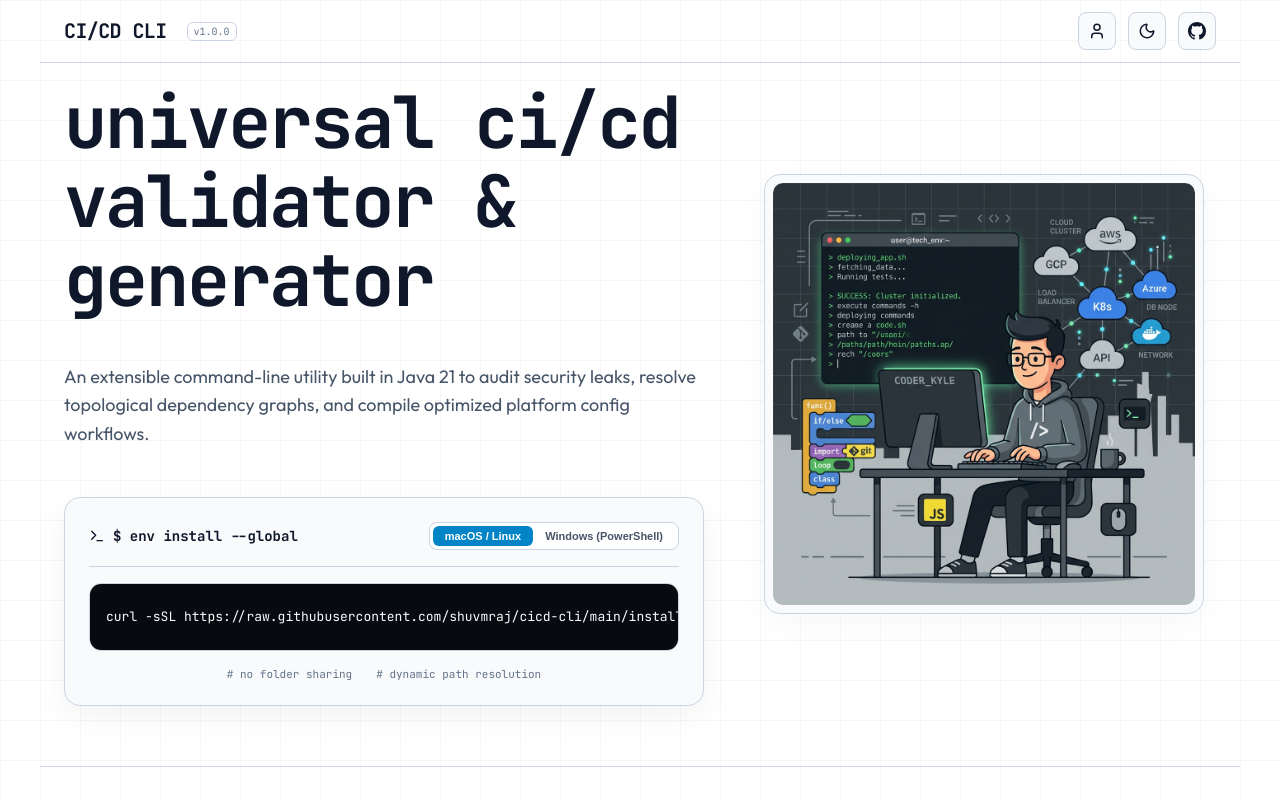
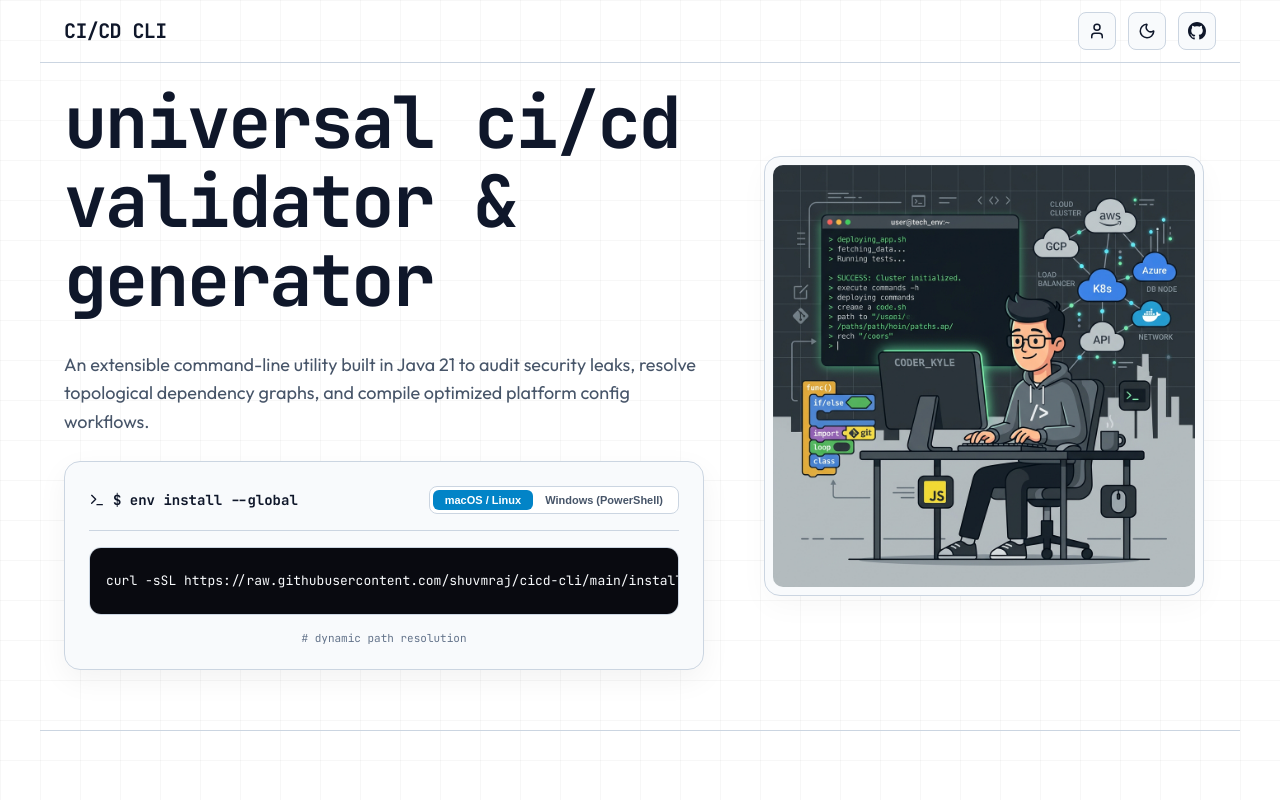
Before and after one commit to shuvmraj/cicd-cli, a React (Vite) app in the folder cicd-web/: page / in a window 1280 px wide. Shown: the top 800 px of the page. Built offline with nearby package versions, Linux system fonts and the light colour scheme.

Commit message:
Reduce margins below hero-title and hero-subtitle to tighten spacing between headlines and installer widget

```diff
--- a/cicd-web/src/components/Header.jsx
+++ b/cicd-web/src/components/Header.jsx
@@ -12,7 +12,6 @@ export default function Header({ theme, toggleTheme }) {
     <header className="app-header">
       <div className="logo-box">
         <span className="logo-title" style={{ fontFamily: 'var(--font-mono)' }}>CI/CD CLI</span>
-        <span className="logo-version">v1.0.0</span>
       </div>
 
       <div className="right-controls">
--- a/cicd-web/src/components/Hero.jsx
+++ b/cicd-web/src/components/Hero.jsx
@@ -86,7 +86,6 @@ export default function Hero() {
             </div>
 
             <div className="widget-footer" style={{ fontFamily: 'var(--font-mono)' }}>
-              <span># no folder sharing</span>
               <span># dynamic path resolution</span>
             </div>
           </motion.div>
--- a/cicd-web/src/index.css
+++ b/cicd-web/src/index.css
@@ -294,7 +294,7 @@ a:hover {
   font-weight: 800;
   max-width: 900px;
   color: var(--text-primary);
-  margin-bottom: 24px;
+  margin-bottom: 12px;
   letter-spacing: -0.03em;
 }
 @media (min-width: 640px) {
@@ -318,7 +318,7 @@ a:hover {
   font-size: 16px;
   max-width: 650px;
   color: var(--text-secondary);
-  margin-bottom: 48px;
+  margin-bottom: 24px;
 }
 @media (min-width: 768px) {
   .hero-subtitle {
```
